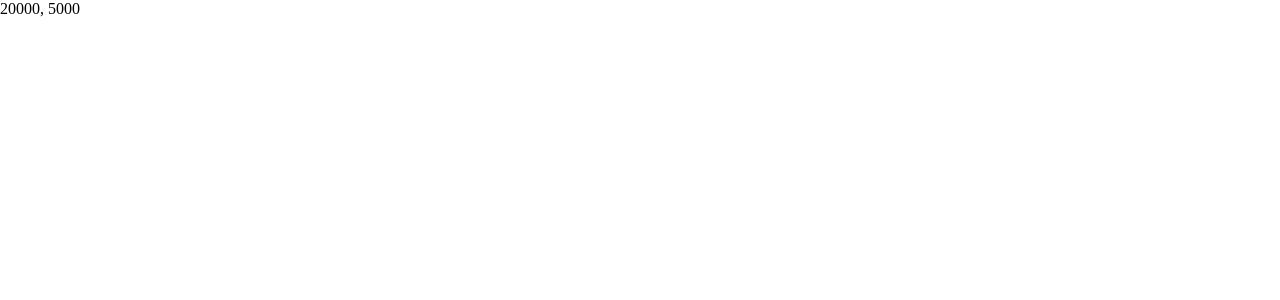
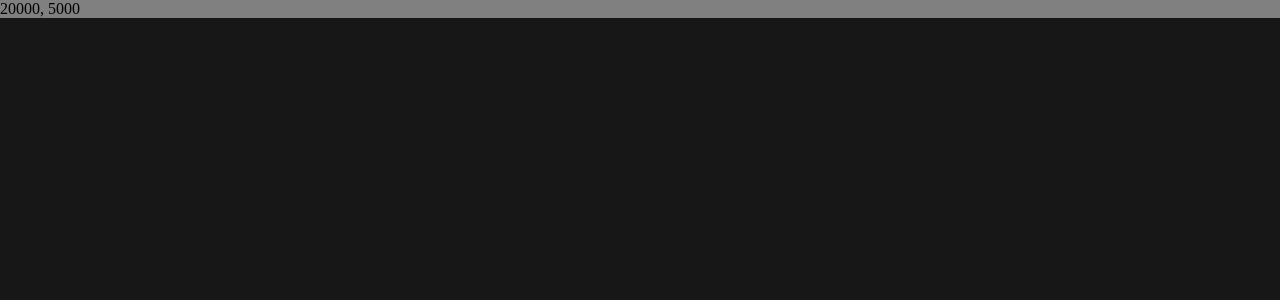
Before and after one commit to helloheesu/clova-dubbing, a React (Vite) app: page / in a window 1280 px wide. Shown: the top 300 px of the page. Built offline with nearby package versions, Linux system fonts and the light colour scheme.

Commit message:
💄 test background

```diff
--- /dev/null
+++ b/src/App.scss
@@ -0,0 +1,5 @@
+@import "./const.scss";
+
+body {
+  background-color: $secondary-background;
+}
--- a/src/App.tsx
+++ b/src/App.tsx
@@ -1,4 +1,5 @@
 import React from "react";
+import "./App.scss";
 import ProgressBar from "./components/ProgressBar";
 
 const App = () => <ProgressBar length={20000} scale={5000} />;
--- /dev/null
+++ b/src/components/Timeline.scss
@@ -0,0 +1,4 @@
+.timeline {
+  width: 100%;
+  background-color: gray; // for test
+}
--- a/src/components/Timeline.tsx
+++ b/src/components/Timeline.tsx
@@ -1,4 +1,5 @@
 import React from "react";
+import "./Timeline.scss";
 
 type millisecond = number;
 interface props {
--- /dev/null
+++ b/src/const.scss
@@ -0,0 +1,4 @@
+$primary-background: #212121;
+$secondary-background: #171717;
+$primary-color: #fff;
+$secondary-color: #5e5e5e;
```
